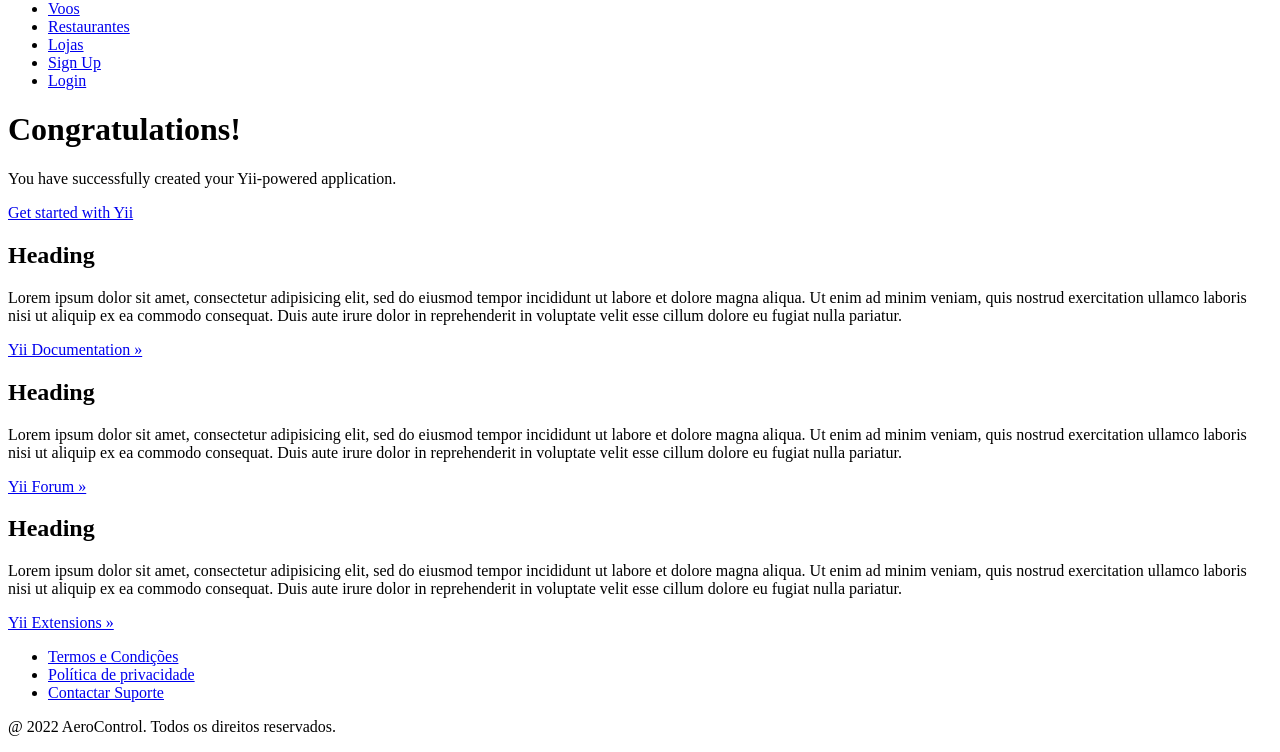
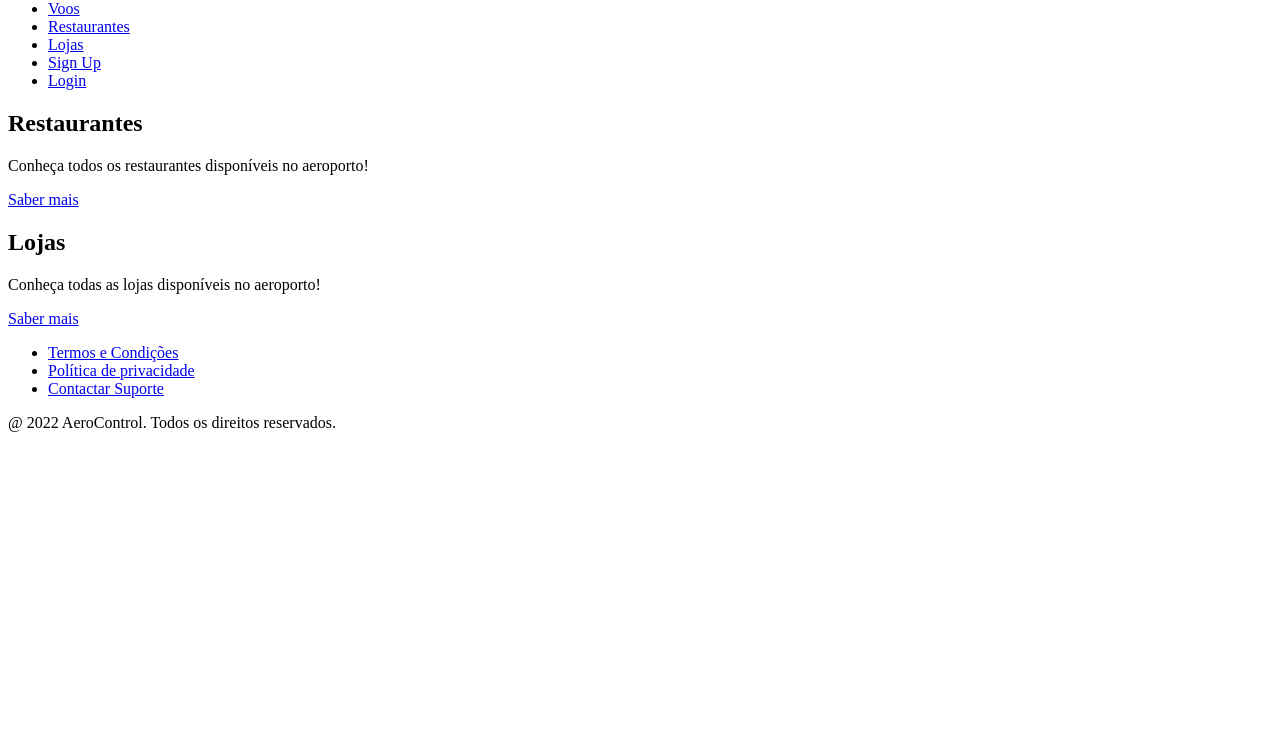
Before and after one commit to ContaEscola/TESP-PSI-2-Ano-1-Semestre-PLSI-SIS, a Yii app: template aerocontrol/frontend/views/site/index.php in a window 1280 px wide. Shown: the part 351-1103 px from the top of the page. After the commit the page ends 783 px from the top, so only its background shows below. Run offline with PHP 8.4 and a stand-in for Yii, Linux system fonts and the light colour scheme; the template is opened without the code that fills it, so the values that code supplies are empty; some libraries are stand-ins or nearby versions.

Commit message:
Implementação parcial do index do Frontend

```diff
--- a/aerocontrol/frontend/views/site/index.php
+++ b/aerocontrol/frontend/views/site/index.php
@@ -4,49 +4,26 @@
 
 $this->title = 'My Yii Application';
 ?>
-<div class="site-index">
-    <div class="p-5 mb-4 bg-transparent rounded-3">
-        <div class="container-fluid py-5 text-center">
-            <h1 class="display-4">Congratulations!</h1>
-            <p class="fs-5 fw-light">You have successfully created your Yii-powered application.</p>
-            <p><a class="btn btn-lg btn-success" href="http://www.yiiframework.com">Get started with Yii</a></p>
-        </div>
-    </div>
 
-    <div class="body-content">
-
-        <div class="row">
-            <div class="col-lg-4">
-                <h2>Heading</h2>
-
-                <p>Lorem ipsum dolor sit amet, consectetur adipisicing elit, sed do eiusmod tempor incididunt ut labore et
-                    dolore magna aliqua. Ut enim ad minim veniam, quis nostrud exercitation ullamco laboris nisi ut aliquip
-                    ex ea commodo consequat. Duis aute irure dolor in reprehenderit in voluptate velit esse cillum dolore eu
-                    fugiat nulla pariatur.</p>
-
-                <p><a class="btn btn-outline-secondary" href="http://www.yiiframework.com/doc/">Yii Documentation &raquo;</a></p>
-            </div>
-            <div class="col-lg-4">
-                <h2>Heading</h2>
-
-                <p>Lorem ipsum dolor sit amet, consectetur adipisicing elit, sed do eiusmod tempor incididunt ut labore et
-                    dolore magna aliqua. Ut enim ad minim veniam, quis nostrud exercitation ullamco laboris nisi ut aliquip
-                    ex ea commodo consequat. Duis aute irure dolor in reprehenderit in voluptate velit esse cillum dolore eu
-                    fugiat nulla pariatur.</p>
-
-                <p><a class="btn btn-outline-secondary" href="http://www.yiiframework.com/forum/">Yii Forum &raquo;</a></p>
-            </div>
-            <div class="col-lg-4">
-                <h2>Heading</h2>
-
-                <p>Lorem ipsum dolor sit amet, consectetur adipisicing elit, sed do eiusmod tempor incididunt ut labore et
-                    dolore magna aliqua. Ut enim ad minim veniam, quis nostrud exercitation ullamco laboris nisi ut aliquip
-                    ex ea commodo consequat. Duis aute irure dolor in reprehenderit in voluptate velit esse cillum dolore eu
-                    fugiat nulla pariatur.</p>
-
-                <p><a class="btn btn-outline-secondary" href="http://www.yiiframework.com/extensions/">Yii Extensions &raquo;</a></p>
+<main>
+    <section class="even-columns text-white">
+        <div class="card-landing-page" data-type="restaurant">
+            <div class="[ card__content ]  [ text-align-center flow ]" data-flow-space="medium">
+                <div class="flow" data-flow-space="small">
+                    <h2 class="fs-500 fw-bold">Restaurantes</h2>
+                    <p class="fw-medium">Conheça todos os restaurantes disponíveis no aeroporto!</p>
+                </div>
+                <a href="#" class="button" data-type="secondary">Saber mais</a>
             </div>
         </div>
-
-    </div>
-</div>
+        <div class="card-landing-page" data-type="store">
+            <div class="[ card__content ] [ text-align-center flow ]" data-flow-space="medium">
+                <div class="flow" data-flow-space="small">
+                    <h2 class="fs-500 fw-bold">Lojas</h2>
+                    <p class="fw-medium">Conheça todas as lojas disponíveis no aeroporto!</p>
+                </div>
+                <a href="#" class="button" data-type="secondary">Saber mais</a>
+            </div>
+        </div>
+    </section>
+</main>
```
